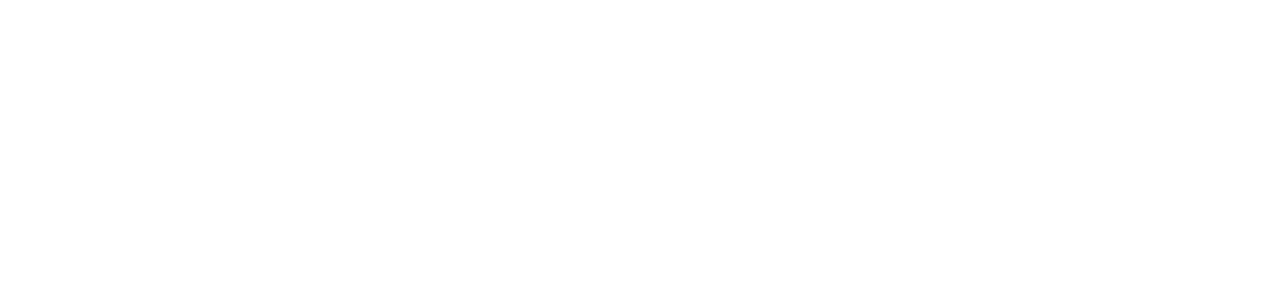
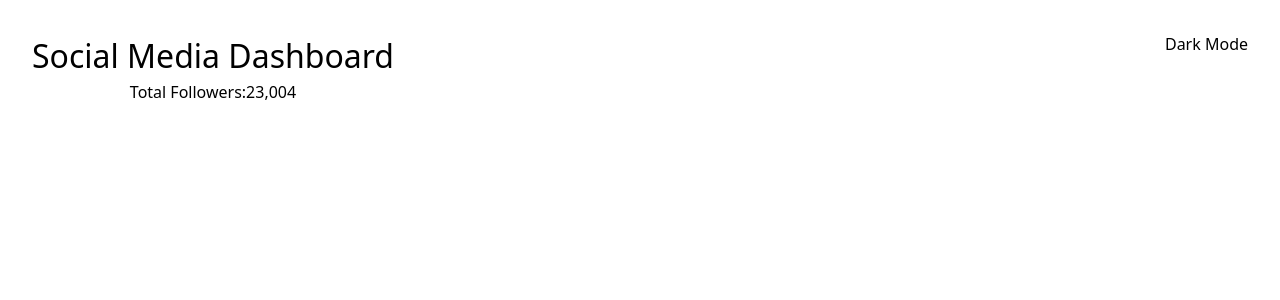
Before and after one commit to sheikhfarook/social-media-dashboard-with-theme-switcher, a React (Vite) app: page / in a window 1280 px wide. Shown: the top 300 px of the page. Built offline with nearby package versions, Linux system fonts and the light colour scheme.

Commit message:
i complete the little bit of dark mode

```diff
--- a/src/components/header/darkmode.jsx
+++ b/src/components/header/darkmode.jsx
@@ -1,5 +1,16 @@
 const DarkMode = () => {
-  return <div></div>;
+  return (
+    <div className="flex justify-between ">
+      <div className="leading-2">
+        <div className="text-[2rem]">Social Media Dashboard</div>
+        <div className="text-[1rem]">Total Followers:23,004</div>
+      </div>
+      <div className="flex">
+        <div>Dark Mode</div>
+        <div></div>
+      </div>
+    </div>
+  );
 };
 
 export default DarkMode;
```
